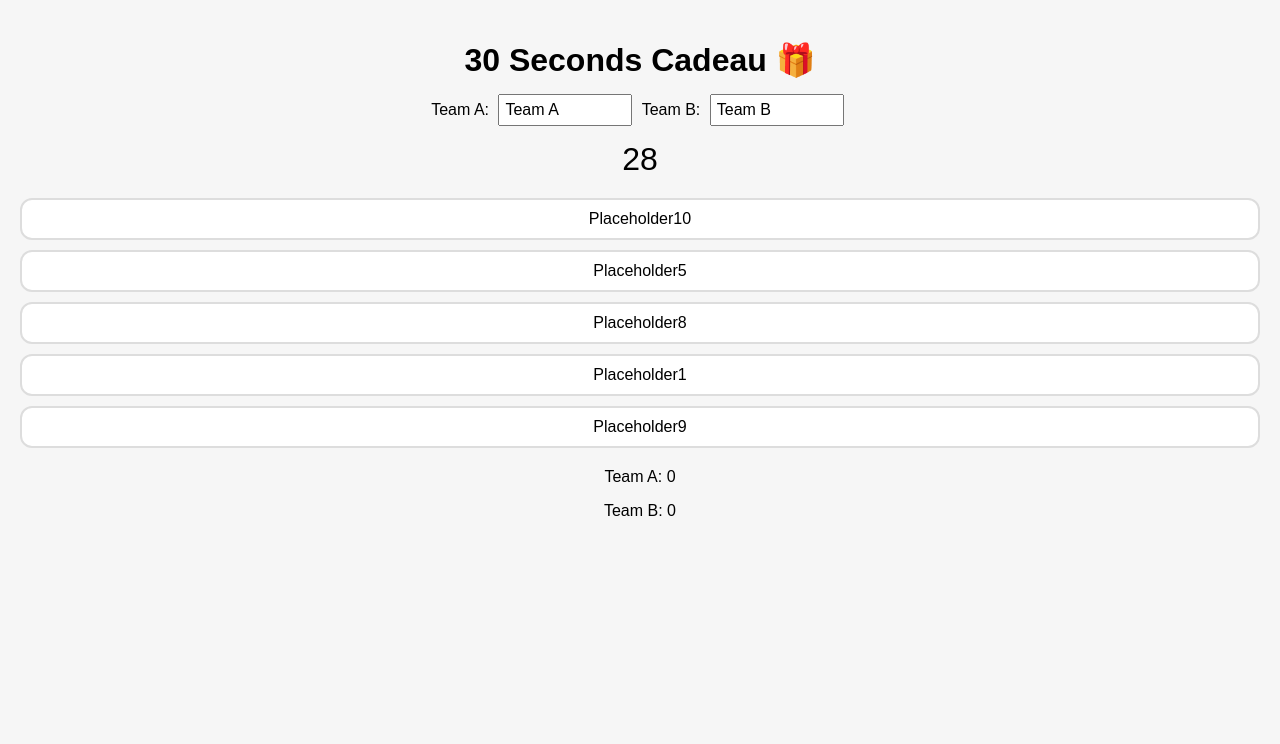
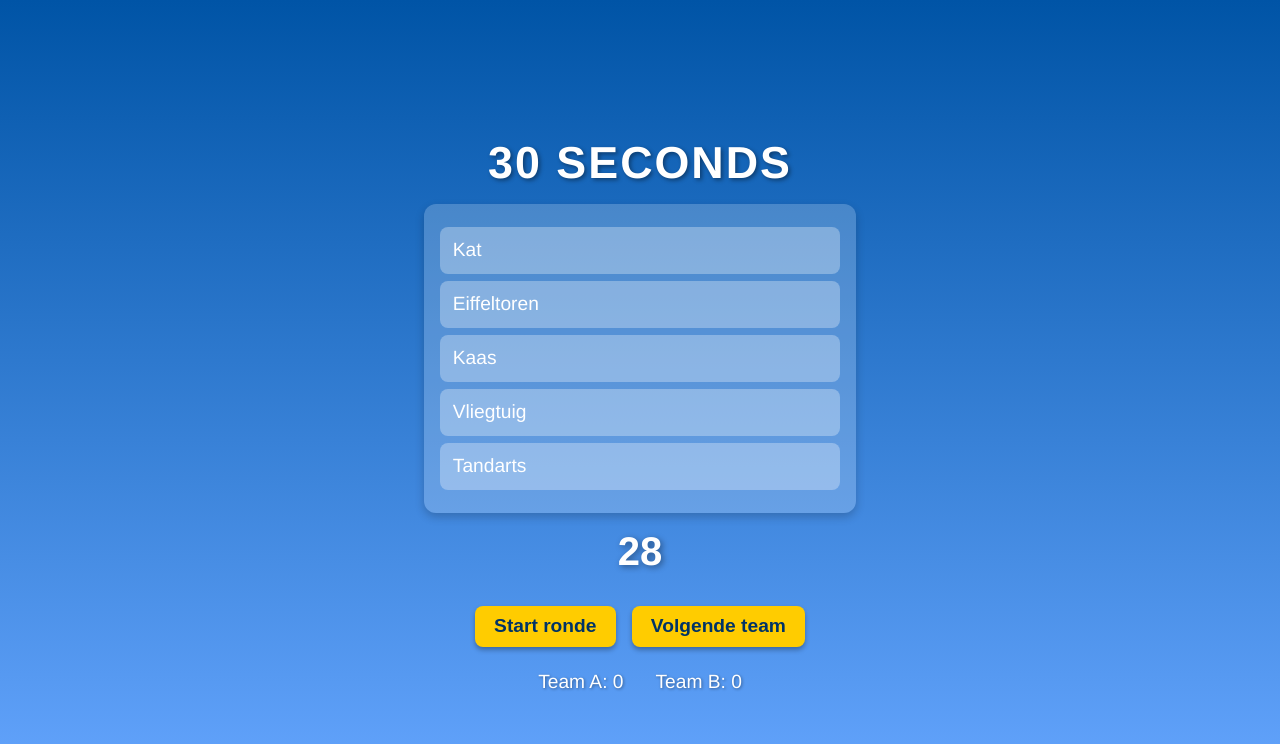
Before and after one commit to kenhesselink1/30-Seconds-Karlijn, a plain HTML site: page index.html in a window 1280 px wide. Both pictures are taken after a click on the button "Start ronde". Drawn offline with Linux system fonts and the light colour scheme.

Commit message:
nieuwe look

```diff
--- a/index.html
+++ b/index.html
@@ -3,165 +3,222 @@
 <head>
   <meta charset="UTF-8" />
   <meta name="viewport" content="width=device-width, initial-scale=1.0" />
+  <title>30 Seconds</title>
   <meta name="apple-mobile-web-app-capable" content="yes">
-<meta name="apple-mobile-web-app-status-bar-style" content="black-translucent">
+  <meta name="apple-mobile-web-app-status-bar-style" content="default">
   <meta name="apple-mobile-web-app-title" content="30 Seconds">
-<title>30 Seconds Cadeau</title>
+
   <style>
     body {
-    font-family: sans-serif;
+      margin: 0;
+      font-family: "Arial Rounded MT Bold", "Helvetica Neue", sans-serif;
+      background: linear-gradient(to bottom, #0054a6, #66a6ff);
+      color: white;
       text-align: center;
-    background: #f6f6f6;
-    margin: 0;
-    padding: 20px;
-  }
-  h1 { margin-bottom: 10px; }
-  #woorden {
+      min-height: 100vh;
       display: flex;
       flex-direction: column;
-    gap: 10px;
-    margin: 20px 0;
+      justify-content: center;
+      align-items: center;
     }
-  .woord {
-    background: white;
-    border: 2px solid #ddd;
-    padding: 10px;
+
+    h1 {
+      font-size: 2.8rem;
+      margin-bottom: 1rem;
+      letter-spacing: 2px;
+      text-shadow: 2px 2px 4px rgba(0,0,0,0.4);
+    }
+
+    .word-list {
+      width: 90%;
+      max-width: 400px;
+      background: rgba(255,255,255,0.2);
       border-radius: 12px;
-    cursor: pointer;
+      padding: 1rem;
+      box-shadow: 0 4px 10px rgba(0,0,0,0.2);
+    }
+
+    .word {
+      background: rgba(255,255,255,0.3);
+      margin: 0.4rem 0;
+      padding: 0.8rem;
+      border-radius: 8px;
+      font-size: 1.2rem;
+      color: #fff;
+      display: flex;
+      justify-content: space-between;
+      align-items: center;
       transition: 0.2s;
     }
-  .woord.geraden {
-    background: #c8f7c5;
+
+    .word:hover {
+      background: rgba(255,255,255,0.4);
+      cursor: pointer;
+    }
+
+    .word.checked {
+      background: rgba(76, 175, 80, 0.7);
       text-decoration: line-through;
     }
-  #timer {
-    font-size: 2em;
-    margin: 10px 0;
+
+    .checkmark {
+      width: 24px;
+      height: 24px;
+      background: #4caf50;
+      border-radius: 50%;
+      display: flex;
+      justify-content: center;
+      align-items: center;
+      font-size: 16px;
+      color: white;
+      margin-left: 10px;
     }
+
+    .timer {
+      font-size: 2.5rem;
+      font-weight: bold;
+      margin: 1rem 0;
+      text-shadow: 2px 2px 6px rgba(0,0,0,0.4);
+    }
+
+    .buttons {
+      display: flex;
+      gap: 1rem;
+      margin-top: 1rem;
+    }
+
     button {
-    padding: 10px 20px;
-    font-size: 1em;
+      font-size: 1.2rem;
+      padding: 0.6rem 1.2rem;
+      border: none;
       border-radius: 8px;
-    border: none;
+      background: #ffcc00;
+      color: #003366;
+      font-weight: bold;
+      box-shadow: 0 3px 5px rgba(0,0,0,0.3);
+      transition: 0.2s;
+    }
+
+    button:hover {
+      background: #ffe066;
       cursor: pointer;
-    margin: 5px;
+      transform: scale(1.05);
     }
-  #scoreboard {
-    margin-top: 20px;
-  }
-  input {
-    padding: 5px;
-    margin: 5px;
-    font-size: 1em;
-    width: 120px;
+
+    .scoreboard {
+      margin-top: 1.5rem;
+      display: flex;
+      justify-content: center;
+      gap: 2rem;
+      font-size: 1.2rem;
+      color: #fff;
+      text-shadow: 1px 1px 3px rgba(0,0,0,0.4);
     }
   </style>
 </head>
 <body>
+  <h1>30 SECONDS</h1>
 
-<h1>30 Seconds Cadeau 🎁</h1>
-
-<div>
-  Team A: <input id="teamAName" value="Team A">
-  Team B: <input id="teamBName" value="Team B">
+  <div class="word-list" id="wordList">
+    <div class="word">Klaar om te starten?</div>
   </div>
 
-<div id="timer">30</div>
-<div id="woorden"></div>
+  <div class="timer" id="timer">30</div>
 
-<button id="start">Start ronde</button>
-<button id="verder" style="display:none;">Verder</button>
+  <div class="buttons">
+    <button onclick="startRound()">Start ronde</button>
+    <button onclick="nextTeam()">Volgende team</button>
+  </div>
 
-<div id="scoreboard">
-  <p id="scoreAdisplay">Team A: <span id="scoreA">0</span></p>
-  <p id="scoreBdisplay">Team B: <span id="scoreB">0</span></p>
+  <div class="scoreboard">
+    <div>Team A: <span id="scoreA">0</span></div>
+    <div>Team B: <span id="scoreB">0</span></div>
   </div>
 
   <script>
-// 📝 Plaatsvervanger woordenlijst – vervang later door je eigen woorden
-const woordenlijst = [
-  "Placeholder1", "Placeholder2", "Placeholder3", "Placeholder4", "Placeholder5",
-  "Placeholder6", "Placeholder7", "Placeholder8", "Placeholder9", "Placeholder10"
+    // --- Je eigen woordenlijst hier 👇 ---
+    const words = [
+      "Amsterdam", "Tandarts", "Eiffeltoren", "Kaas", "Netflix",
+      "Fiets", "Donald Duck", "Zonsondergang", "Tijdmachine", "Raket",
+      "Toerist", "Spaghetti", "Politiek", "Kat", "Groningen",
+      "Louis Theroux", "Vliegtuig", "Festival", "Panda", "Discobal"
     ];
 
-let timer, tijd = 30;
-let huidigeWoorden = [];
-let teamA = 0, teamB = 0;
-let huidigTeam = "A";
+    let scoreA = 0;
+    let scoreB = 0;
+    let currentTeam = "A";
+    let timerInterval;
 
+    const wordListEl = document.getElementById("wordList");
     const timerEl = document.getElementById("timer");
-const woordenEl = document.getElementById("woorden");
-const startBtn = document.getElementById("start");
-const verderBtn = document.getElementById("verder");
     const scoreAEl = document.getElementById("scoreA");
     const scoreBEl = document.getElementById("scoreB");
-const teamANameInput = document.getElementById("teamAName");
-const teamBNameInput = document.getElementById("teamBName");
-const scoreADisplay = document.getElementById("scoreAdisplay");
-const scoreBDisplay = document.getElementById("scoreBdisplay");
 
-// Willekeurige 5 woorden kiezen
-function kiesWoorden() {
-  const shuffled = [...woordenlijst].sort(() => Math.random() - 0.5);
-  return shuffled.slice(0, 5);
+    function getRandomWords(count) {
+      const shuffled = [...words].sort(() => 0.5 - Math.random());
+      return shuffled.slice(0, count);
     }
 
-// Start de ronde
-function startRonde() {
-  huidigeWoorden = kiesWoorden();
-  woordenEl.innerHTML = "";
-  huidigeWoorden.forEach(w => {
-    const el = document.createElement("div");
-    el.className = "woord";
-    el.textContent = w;
-    el.onclick = () => el.classList.toggle("geraden");
-    woordenEl.appendChild(el);
+    function renderWords(wordArray) {
+      wordListEl.innerHTML = "";
+      wordArray.forEach(w => {
+        const div = document.createElement("div");
+        div.className = "word";
+        div.textContent = w;
+        div.onclick = () => toggleCheck(div);
+        wordListEl.appendChild(div);
       });
+    }
 
-  tijd = 30;
-  timerEl.textContent = tijd;
-  startBtn.style.display = "none";
-  verderBtn.style.display = "none";
+    function toggleCheck(el) {
+      el.classList.toggle("checked");
+      if (el.classList.contains("checked")) {
+        const check = document.createElement("div");
+        check.className = "checkmark";
+        check.innerHTML = "✔";
+        el.appendChild(check);
+      } else {
+        const check = el.querySelector(".checkmark");
+        if (check) el.removeChild(check);
+      }
+    }
 
-  timer = setInterval(() => {
-    tijd--;
-    timerEl.textContent = tijd;
-    if (tijd <= 0) {
-      clearInterval(timer);
-      verderBtn.style.display = "inline-block";
+    function startRound() {
+      const selectedWords = getRandomWords(5);
+      renderWords(selectedWords);
+
+      let timeLeft = 30;
+      timerEl.textContent = timeLeft;
+
+      clearInterval(timerInterval);
+      timerInterval = setInterval(() => {
+        timeLeft--;
+        timerEl.textContent = timeLeft;
+        if (timeLeft <= 0) {
+          clearInterval(timerInterval);
+          endRound();
         }
       }, 1000);
     }
 
-// Verder naar volgende ronde en score bijwerken
-function verder() {
-  const geraden = document.querySelectorAll(".woord.geraden").length;
-  const teamAName = teamANameInput.value || "Team A";
-  const teamBName = teamBNameInput.value || "Team B";
-
-  if (huidigTeam === "A") {
-    teamA += geraden;
-    huidigTeam = "B";
+    function endRound() {
+      const correctCount = document.querySelectorAll(".word.checked").length;
+      if (currentTeam === "A") {
+        scoreA += correctCount;
+        scoreAEl.textContent = scoreA;
       } else {
-    teamB += geraden;
-    huidigTeam = "A";
+        scoreB += correctCount;
+        scoreBEl.textContent = scoreB;
+      }
+      alert(`Tijd voorbij! ${correctCount} punten voor Team ${currentTeam}!`);
     }
 
-  scoreAEl.textContent = teamA;
-  scoreBEl.textContent = teamB;
-  scoreADisplay.textContent = `${teamAName}: ${teamA}`;
-  scoreBDisplay.textContent = `${teamBName}: ${teamB}`;
-
-  startBtn.textContent = `Start ronde (${huidigTeam === "A" ? teamAName : teamBName})`;
-  startBtn.style.display = "inline-block";
-  woordenEl.innerHTML = "";
+    function nextTeam() {
+      currentTeam = currentTeam === "A" ? "B" : "A";
+      wordListEl.innerHTML = `<div class="word">Team ${currentTeam} is aan de beurt!</div>`;
+      clearInterval(timerInterval);
       timerEl.textContent = "30";
-  verderBtn.style.display = "none";
     }
-
-startBtn.onclick = startRonde;
-verderBtn.onclick = verder;
   </script>
-
 </body>
 </html>
```
Lines whose indentation alone changed are shown as unchanged.
